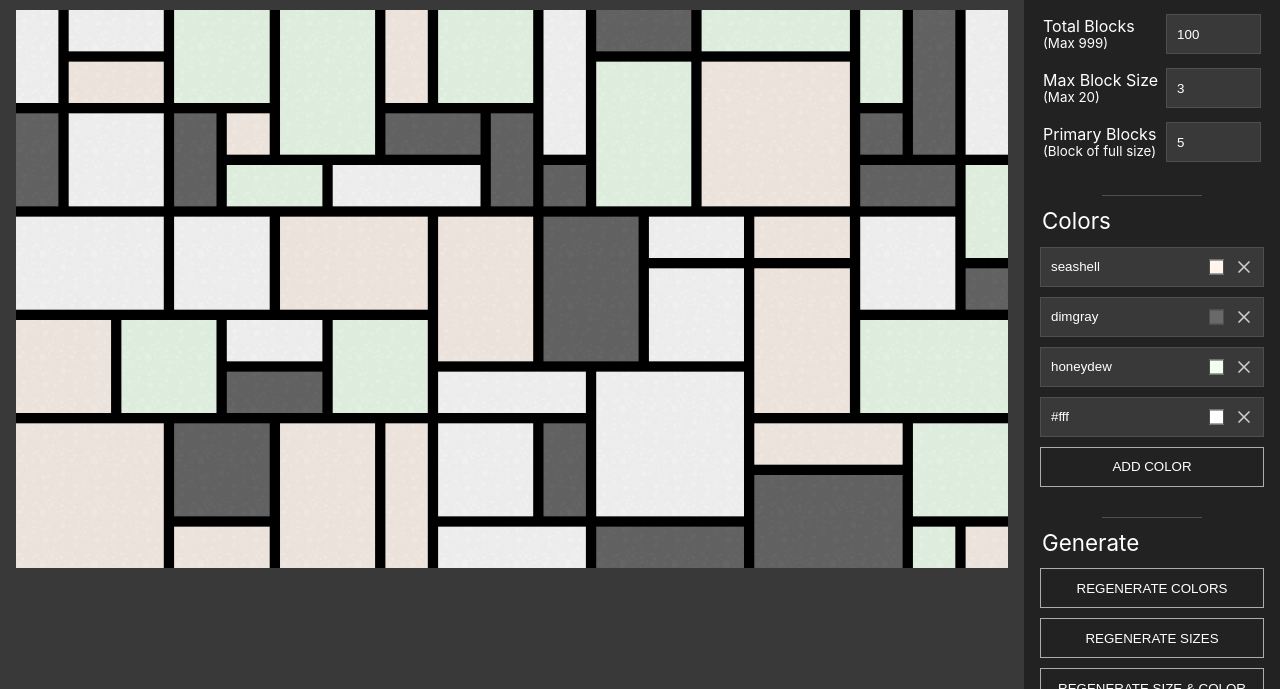
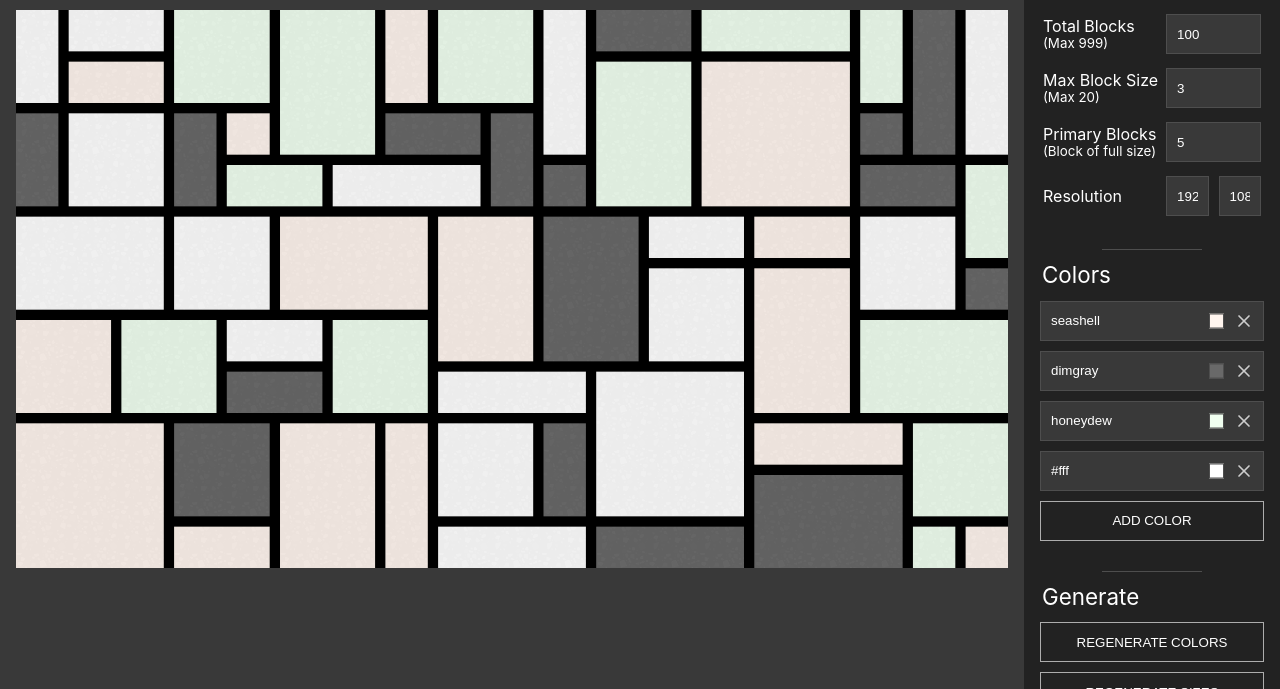
Before and after one commit to mmdevcodes/mondrian, a website built with webpack: page index.html in a window 1280 px wide. Shown: the part 111-800 px from the top of the page. Built offline with nearby package versions, Linux system fonts and the light colour scheme.

Commit message:
Add resolution setting

```diff
--- a/index.html
+++ b/index.html
@@ -36,6 +36,22 @@
                             <td><label for="primary-blocks">Primary Blocks<br><small>(Block of full size)</small></label></td>
                             <td><input id="primary-blocks" type="number"></td>
                         </tr>
+                        <tr>
+                            <td>
+                                <label for="resolution-width">Resolution</label>
+                                <label for="resolution-height" class="visually-hidden">Height</label>
+                            </td>
+                            <td>
+                                <div class="field-group">
+                                    <div class="field">
+                                        <input id="resolution-width" type="number">
+                                    </div>
+                                    <div class="field">
+                                        <input id="resolution-height" type="number">
+                                    </div>
+                                </div>
+                            </td>
+                        </tr>
                     </table>
                 </fieldset>
                 <hr class="divider">
--- a/src/index.js
+++ b/src/index.js
@@ -17,6 +17,8 @@ export const gridSettings = document.getElementById('grid-settings');
 export const inputTotalBlocks = document.getElementById('total-blocks');
 export const inputBlockSize = document.getElementById('block-size');
 export const inputPrimaryBlocks = document.getElementById('primary-blocks');
+export const resolutionWidth = document.getElementById('resolution-width');
+export const resolutionHeight = document.getElementById('resolution-height');
 export const colorSettings = document.getElementById('settings-color');
 export const generateColors = document.getElementById('generate-colors');
 export const generateSizes = document.getElementById('generate-sizes');
@@ -26,9 +28,6 @@ export const filterSettingsForm = document.getElementById('filters-settings');
 export const filterRows = document.getElementById('filters-row');
 export const goBackBtn = document.getElementById('go-back');
 export const downloadBtn = document.getElementById('download');
-export const resolution = [1920, 1080];
-export const blocksArea = new Area(blocksSection, blocksLayout);
-
 
 // Variables
 export let totalBlocks = 100;
@@ -40,8 +39,11 @@ export let colors = {
     color2: newRandomColor('gray'),
     color3: newRandomColor()
 };
+export let resolution = [1920, 1080];
+
 
 // Initialize
+export const blocksArea = new Area(blocksSection, blocksLayout, resolution);
 setupColors(colorSettings);
 setBlocks(totalBlocks, blocksGrid)
     .then(generated => sizeAllBlocks(generated))
@@ -52,6 +54,8 @@ window.addEventListener('DOMContentLoaded', (e) => {
     inputTotalBlocks.value = totalBlocks;
     inputBlockSize.value = blockSize;
     inputPrimaryBlocks.value = primaryBlocks;
+    resolutionWidth.value = resolution[0];
+    resolutionHeight.value = resolution[1];
 });
 
 // Event handler for changing total amount of blocks
@@ -97,6 +101,26 @@ const primaryBlockHandler = (e) => {
 inputPrimaryBlocks.addEventListener('change', primaryBlockHandler);
 inputPrimaryBlocks.addEventListener('keyup', primaryBlockHandler);
 
+// Event handler for changing resolution
+const resolutionHandler = (e) => {
+    const target = e.target;
+    const id = target.id;
+    let value = target.value;
+
+    if (target === resolutionWidth) {
+        resolution[0] = value;
+    } else if (target === resolutionHeight) {
+        resolution[1] = value;
+    }
+
+    blocksArea.areaListener();
+};
+
+resolutionWidth.addEventListener('change', resolutionHandler);
+resolutionHeight.addEventListener('change', resolutionHandler);
+resolutionWidth.addEventListener('keyup', resolutionHandler);
+resolutionHeight.addEventListener('keyup', resolutionHandler);
+
 // Button to randomly generate new colors
 generateColors.addEventListener('click', e => {
     blocksGrid.querySelectorAll('li').forEach(el => {
--- a/src/js/area.js
+++ b/src/js/area.js
@@ -1,4 +1,3 @@
-import { resolution } from '../index';
 import { debounce, scaleContent } from './utils';
 
 /**
@@ -7,20 +6,21 @@ import { debounce, scaleContent } from './utils';
 * @param {HTMLElement} innerEl
 */
 export default class Area {
-    constructor(outerEl, innerEl) {
+    constructor(outerEl, innerEl, resolution) {
         this.outerEl = outerEl;
         this.innerEl = innerEl;
         this.mainStyle;
         this.mainWidth;
         this.mainHeight;
         this.scale;
+        this.resolution = resolution;
 
         // Run logic
         this.setupArea();
 
-        // Setup debounced version of setupArea for window resizing
-        this.setupAreaListener = debounce(this.setupArea.bind(this), 100);
-        window.addEventListener('resize', this.setupAreaListener);
+        // Setup debounced version of setupArea for event handlers
+        this.areaListener = debounce(this.setupArea.bind(this), 100);
+        window.addEventListener('resize', this.areaListener);
     }
 
     setupArea = () => {
@@ -33,11 +33,11 @@ export default class Area {
         this.mainHeight -= parseFloat(this.mainStyle.paddingTop) + parseFloat(this.mainStyle.paddingBottom);
 
         // Setting width/height on the layout element
-        this.innerEl.style.width = `${resolution[0]}px`;
-        this.innerEl.style.height = `${resolution[1]}px`;
+        this.innerEl.style.width = `${this.resolution[0]}px`;
+        this.innerEl.style.height = `${this.resolution[1]}px`;
 
         // Scale the layout proportionally to available space
-        this.scale = scaleContent(this.innerEl, this.mainWidth, this.mainHeight, resolution[0], resolution[1]);
+        this.scale = scaleContent(this.innerEl, this.mainWidth, this.mainHeight, this.resolution[0], this.resolution[1]);
         this.outerEl.classList.add('ready');
     }
 }
--- a/src/js/utils.js
+++ b/src/js/utils.js
@@ -28,6 +28,7 @@ export function getRowSpan(blockSize) {
  * @param {Integer} value Value to check
  * @param {Integer} max Maximum number value can be
  * @param {Integer} min Minimum number value can be
+ * @param {HTMLInputElement} input Input to have its value updated
  */
 export function checkMaxMin(value, max = 9999, min = 1, input) {
     value = parseInt(value);
--- a/src/styles/settings.scss
+++ b/src/styles/settings.scss
@@ -187,6 +187,21 @@
     }
 }
 
+.field-group {
+    display: flex;
+    justify-content: space-between;
+    align-items: center;
+
+    > * {
+        flex: 1 1 0px;
+        margin: 0 10px 0 0;
+
+        &:last-child {
+            margin: 0;
+        }
+    }
+}
+
 .color-indicator {
     position: absolute;
     width: 15px;
```
